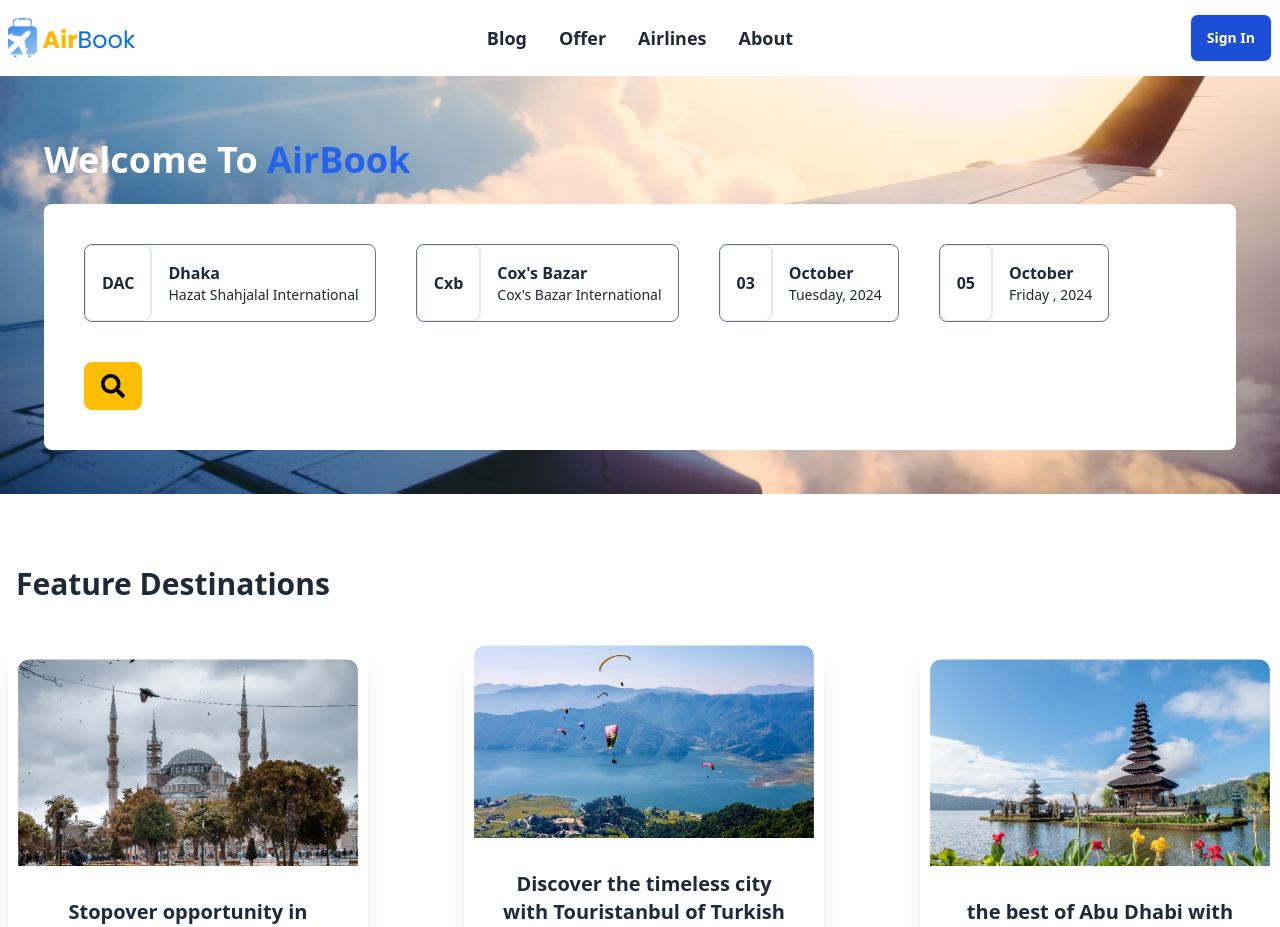
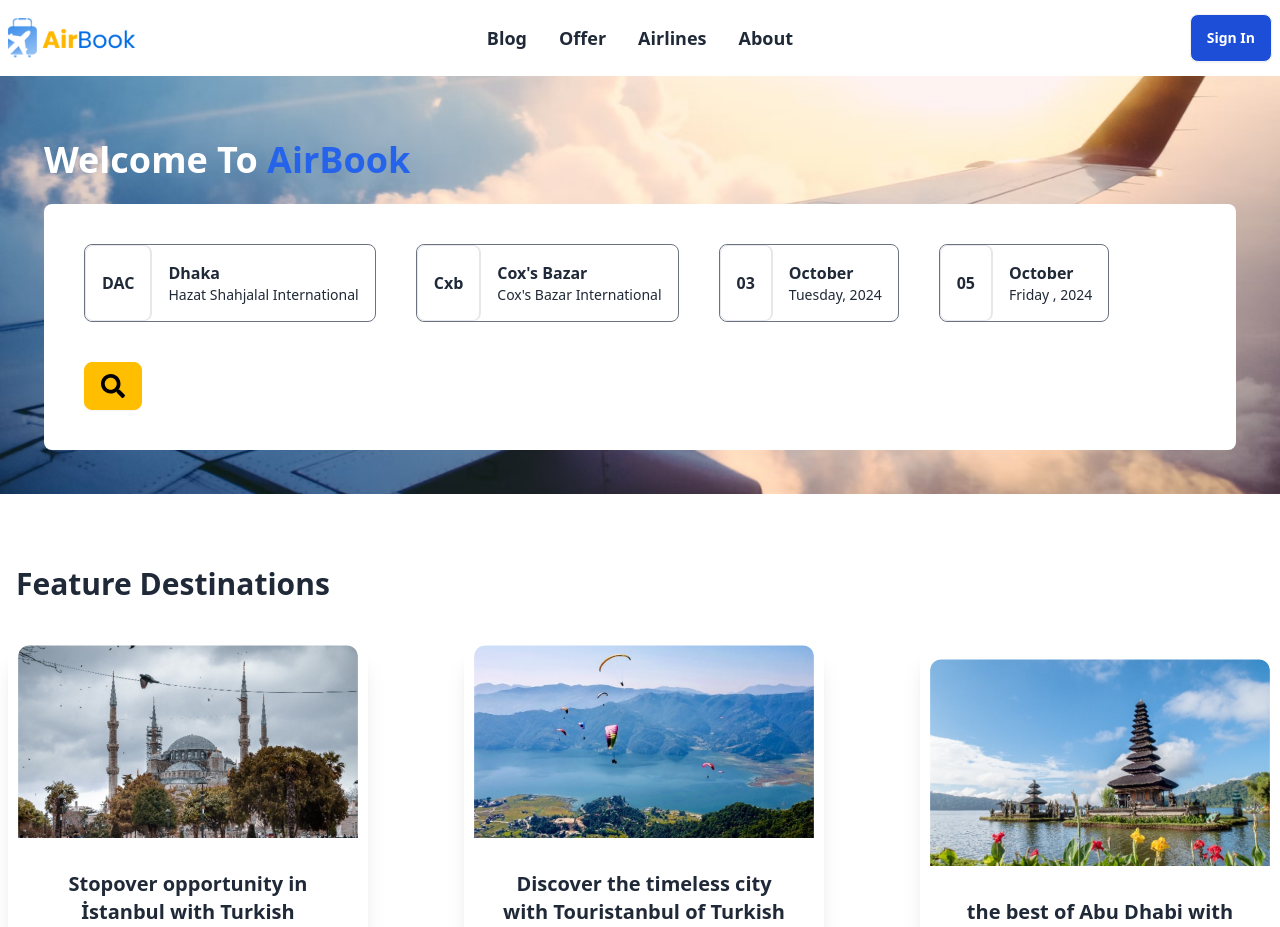
Before and after one commit to Tanvir-Ramim/task-top-of-stack, a React (Vite) app: page / in a window 1280 px wide. Shown: the top 927 px of the page. Built offline with nearby package versions, Linux system fonts and the light colour scheme.

Commit message:
some error fixed

```diff
--- a/src/Components/Featured.jsx
+++ b/src/Components/Featured.jsx
@@ -14,7 +14,7 @@
                         <img src={feature1} alt="Shoes" className="rounded-xl" />
                     </figure>
                     <div className="card-body items-center text-center">
-                        <h2 className="card-title">Stopover opportunity in İstanbul with Turkish Airlines</h2>
+                        <h2 className="card-title">Stopover opportunity in İstanbul with Turkish Airlines.</h2>
 
                         <div className="card-actions">
                             <button className="btn px-12  btn-warning">View More</button>
```
